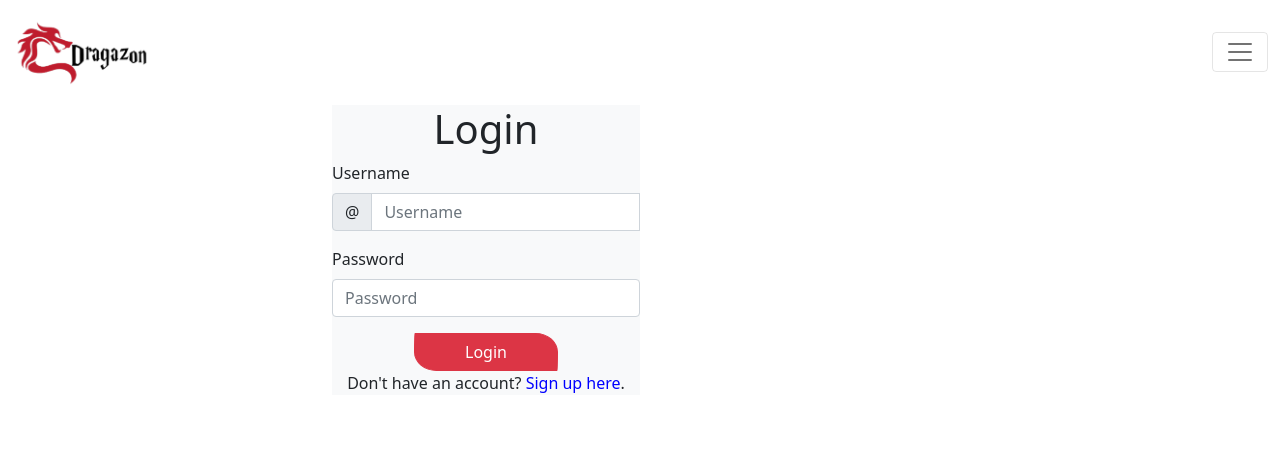
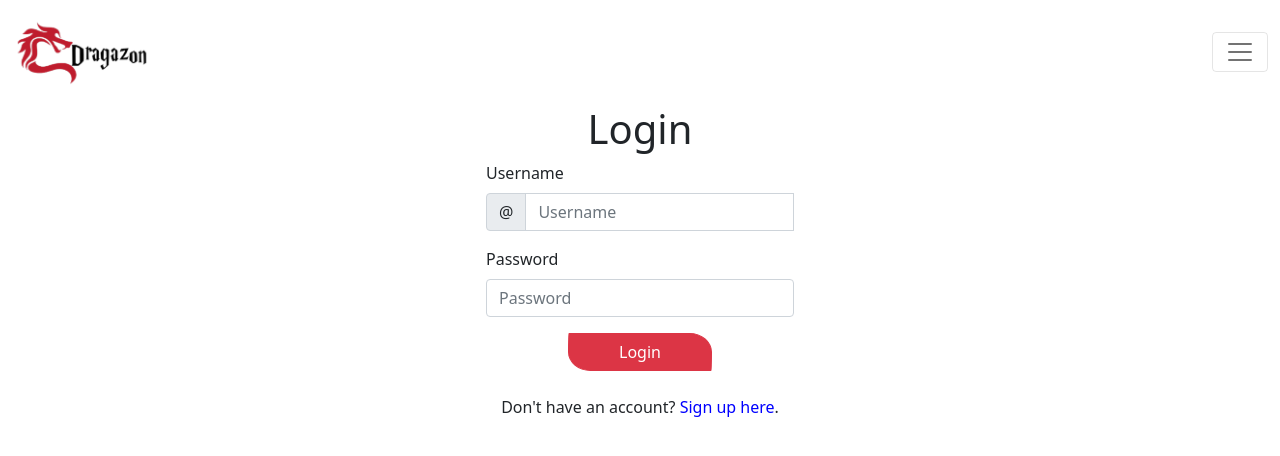
Before and after one commit to alexrabin/dragazon, a React (Create React App) app in the folder client-react/: page /login in a window 1280 px wide. Shown: the top 456 px of the page. Built offline with nearby package versions, Linux system fonts and the light colour scheme; no server answers.

Commit message:
fixed styling

```diff
--- a/client-react/src/pages/LoginPage.js
+++ b/client-react/src/pages/LoginPage.js
@@ -66,9 +66,9 @@ export default function LoginPage() {
     // <Container  className="mt-5 mb-5 mx-auto">
 
 
-    <Container className="col-md-6">
+    <Container className="col-md-10 mx-auto col-lg-10 col-xl-6">
         <Form
-            className="col-md-6 bg-light"
+            className="col-md-6 mb-5 mx-auto"
            onSubmit={(e) => {
           submitHandler(e);
         }}
@@ -159,7 +159,7 @@ export default function LoginPage() {
           </Button>
         </div>
       {/* </Form> */}
-      <div className="text-center">
+      <div className="text-center mt-4">
         {showLogin ? (
           <p>
             Don't have an account?{" "}
```
